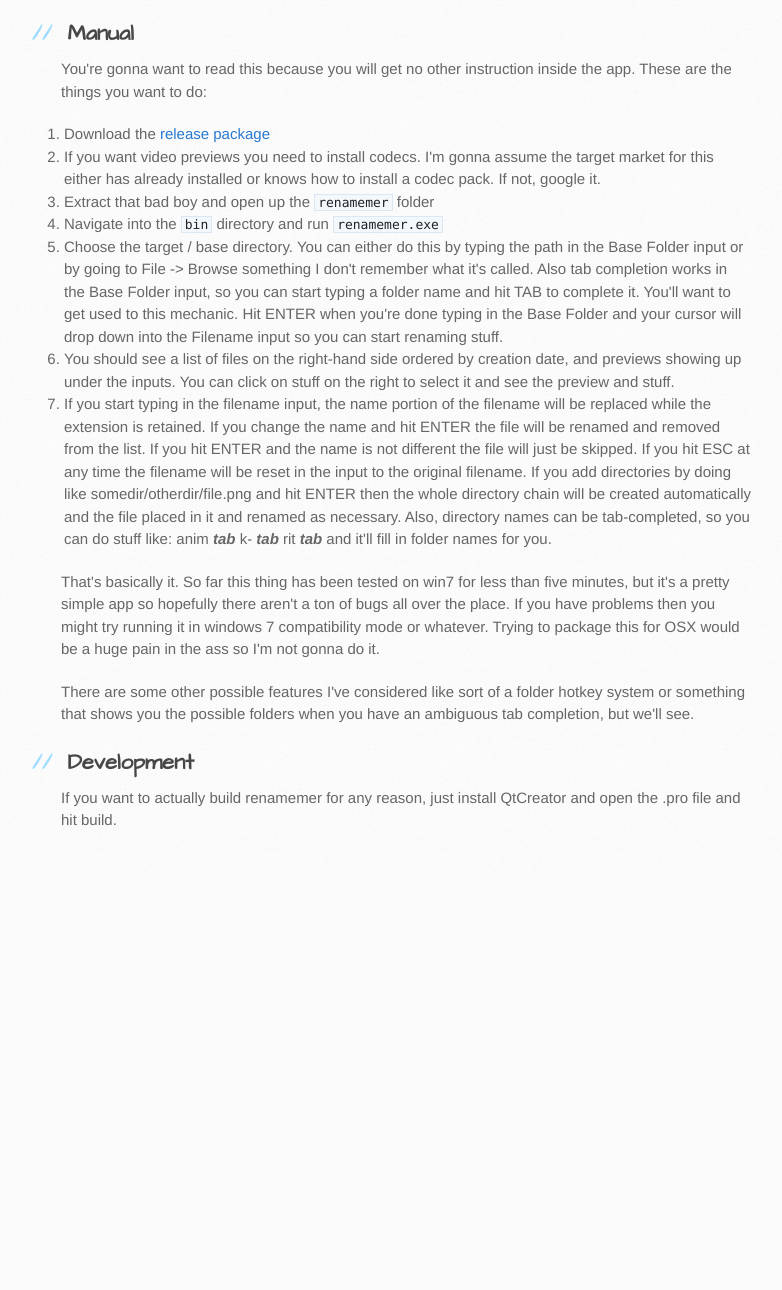
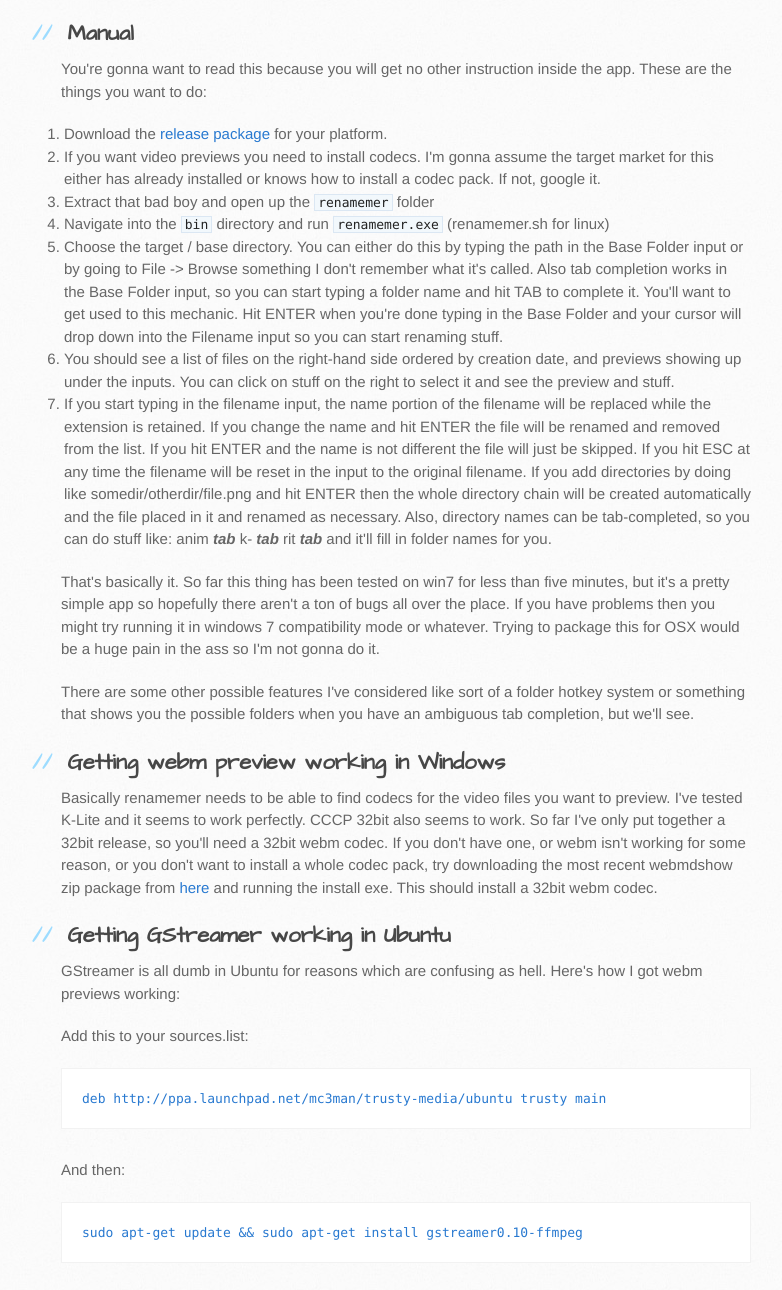
Before and after one commit to lyleunderwood/renamemer, a plain HTML site: page index.html in a window 1280 px wide. Shown: the part 763-2053 px from the top of the page, without its empty margins (109-891 px from the left). Before the commit the page ends 1637 px from the top, so only its background shows below. Drawn offline with Linux system fonts and the light colour scheme.

```diff
--- a/index.html
+++ b/index.html
@@ -68,14 +68,13 @@ memes will be deciding on names for stuff.</p>
 the app. These are the things you want to do:</p>
 
 <ol>
-<li>Download the <a href="https://github.com/lyleunderwood/renamemer/releases/download/1.0.0/renamemer-1.0.0.Yui.win32.zip">release package</a>
-</li>
+<li>Download the <a href="https://github.com/lyleunderwood/renamemer/releases/">release package</a> for your platform.</li>
 <li>If you want video previews you need to install codecs. I'm gonna assume the
 target market for this either has already installed or knows how to install
 a codec pack. If not, google it.</li>
 <li>Extract that bad boy and open up the <code>renamemer</code> folder</li>
-<li>Navigate into the <code>bin</code> directory and run <code>renamemer.exe</code>
-</li>
+<li>Navigate into the <code>bin</code> directory and run <code>renamemer.exe</code> (renamemer.sh for
+linux)</li>
 <li>Choose the target / base directory. You can either do this by typing the
 path in the Base Folder input or by going to File -&gt; Browse something I
 don't remember what it's called. Also tab completion works in the Base
@@ -109,6 +108,34 @@ hotkey system or something that shows you the possible folders when you have an
 ambiguous tab completion, but we'll see.</p>
 
 <h2>
+<a id="getting-webm-preview-working-in-windows" class="anchor" href="#getting-webm-preview-working-in-windows" aria-hidden="true"><span class="octicon octicon-link"></span></a>Getting webm preview working in Windows</h2>
+
+<p>Basically renamemer needs to be able to find codecs for the video files you
+want to preview. I've tested K-Lite and it seems to work perfectly. CCCP 32bit
+also seems to work. So far I've only put together a 32bit release, so you'll
+need a 32bit webm codec. If you don't have one, or webm isn't working for some
+reason, or you don't want to install a whole codec pack, try downloading the
+most recent webmdshow zip package from
+<a href="http://downloads.webmproject.org/releases/webm/index.html">here</a>
+and running the install exe. This should install a 32bit webm codec.</p>
+
+<h2>
+<a id="getting-gstreamer-working-in-ubuntu" class="anchor" href="#getting-gstreamer-working-in-ubuntu" aria-hidden="true"><span class="octicon octicon-link"></span></a>Getting GStreamer working in Ubuntu</h2>
+
+<p>GStreamer is all dumb in Ubuntu for reasons which are confusing as hell. Here's
+how I got webm previews working:</p>
+
+<p>Add this to your sources.list:</p>
+
+<pre><code>deb http://ppa.launchpad.net/mc3man/trusty-media/ubuntu trusty main
+</code></pre>
+
+<p>And then:</p>
+
+<pre><code>sudo apt-get update &amp;&amp; sudo apt-get install gstreamer0.10-ffmpeg
+</code></pre>
+
+<h2>
 <a id="development" class="anchor" href="#development" aria-hidden="true"><span class="octicon octicon-link"></span></a>Development</h2>
 
 <p>If you want to actually build renamemer for any reason, just install QtCreator
```
Also changed, not shown: params.json (+1 -1 lines).
